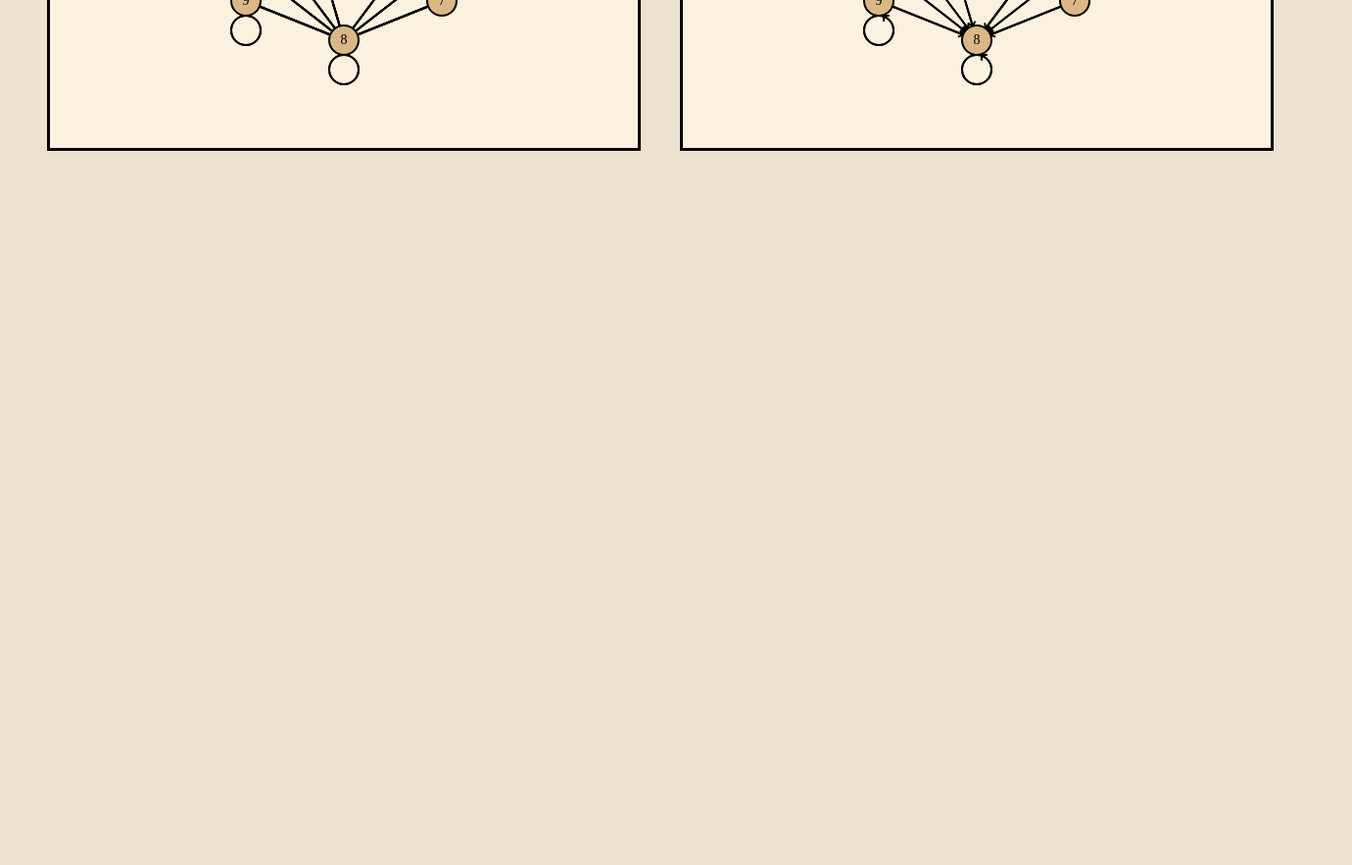
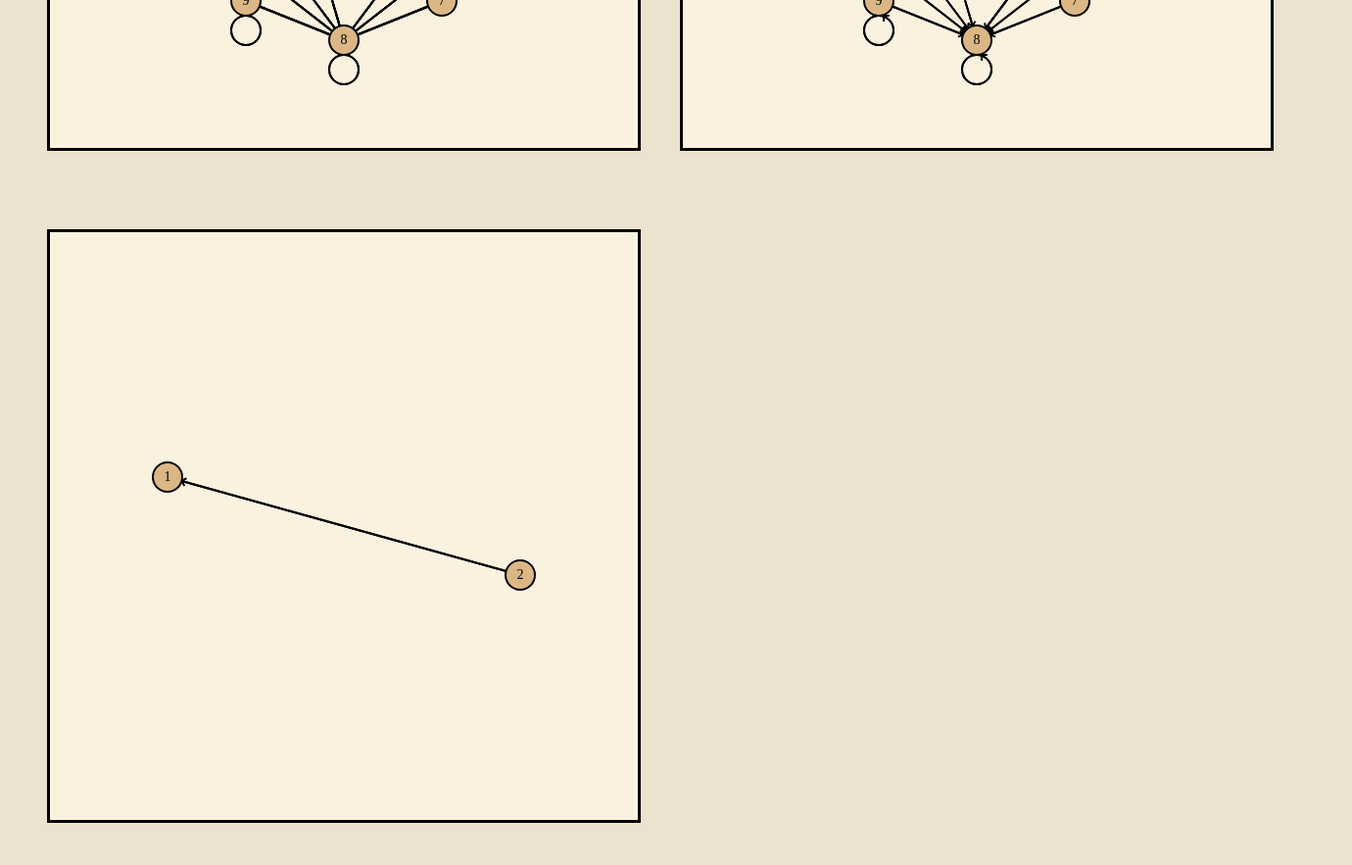
Before and after one commit to nevsetakpohano/lab-4, a plain HTML site: page index.html in a window 1280 px wide. Shown: the part 500-1383 px from the top of the page at 98% size, 1380 px wide, since content can reach past the window. Before the commit the page ends 800 px from the top, so only its background shows below. Drawn offline with nearby package versions, Linux system fonts and the light colour scheme.

Commit message:
Added all functional, including condensation graph

```diff
--- a/index.html
+++ b/index.html
@@ -13,7 +13,14 @@
       <div class="canvases">
         <canvas id="neNapr" class="neNapr" height="600" width="600"></canvas>
         <canvas id="napr" class="napr" height="600" width="600"></canvas>
-        <div class="controls"></div>
+      </div>
+      <div class="divCondGraph">
+        <canvas
+          id="condGraph"
+          class="condGraph"
+          height="600"
+          width="600"
+        ></canvas>
       </div>
     </div>
     <script src="//cdnjs.cloudflare.com/ajax/libs/seedrandom/3.0.5/seedrandom.min.js"></script>
--- a/lab4.js
+++ b/lab4.js
@@ -126,16 +126,152 @@ function countPaths(matrix) {
   );
 }
 
+function reachabilityMatrix(adjacencyMatrix) {
+  let reachability = Array.from({ length: qntnNodes }, () =>
+    Array(qntnNodes).fill(0)
+  );
+
+  for (let i = 0; i < qntnNodes; i++) {
+    for (let j = 0; j < qntnNodes; j++) {
+      if (adjacencyMatrix[i][j] === 1) {
+        reachability[i][j] = 1;
+      }
+    }
+  }
+
+  for (let k = 0; k < qntnNodes; k++) {
+    for (let i = 0; i < qntnNodes; i++) {
+      for (let j = 0; j < qntnNodes; j++) {
+        if (reachability[i][k] && reachability[k][j]) {
+          reachability[i][j] = 1;
+        }
+      }
+    }
+  }
+
+  return reachability;
+}
+
+function strongComponents(adjacencyMatrix) {
+  let index = 0;
+  const stack = [];
+  const visited = new Array(qntnNodes).fill(-1);
+  const min = new Array(qntnNodes).fill(-1);
+  const inStack = new Array(qntnNodes).fill(false);
+  const components = [];
+
+  function findComp(v) {
+    visited[v] = min[v] = index++;
+    stack.push(v);
+    inStack[v] = true;
+
+    for (let w = 0; w < qntnNodes; w++) {
+      if (adjacencyMatrix[v][w] !== 0) {
+        if (visited[w] === -1) {
+          findComp(w);
+          min[v] = Math.min(min[v], min[w]);
+        } else if (inStack[w]) {
+          min[v] = Math.min(min[v], visited[w]);
+        }
+      }
+    }
+
+    if (min[v] === visited[v]) {
+      const component = [];
+      let w;
+      do {
+        w = stack.pop();
+        inStack[w] = false;
+        component.push(w);
+      } while (w !== v);
+      components.push(component);
+    }
+  }
+
+  for (let i = 0; i < qntnNodes; i++) {
+    if (visited[i] === -1) {
+      findComp(i);
+    }
+  }
+
+  return components;
+}
+
+function createStrongConnectivityMatrix(adjacencyMatrix, components) {
+  const n = components.length;
+  const componentIndex = new Map();
+
+  components.forEach((component, index) => {
+    component.forEach((vertex) => {
+      componentIndex.set(vertex, index);
+    });
+  });
+
+  const strongConnectivityMatrix = Array.from({ length: n }, () =>
+    Array(n).fill(0)
+  );
+
+  for (let v = 0; v < adjacencyMatrix.length; v++) {
+    for (let w = 0; w < adjacencyMatrix[v].length; w++) {
+      if (adjacencyMatrix[v][w] !== 0) {
+        const vComponent = componentIndex.get(v);
+        const wComponent = componentIndex.get(w);
+        if (vComponent !== wComponent) {
+          strongConnectivityMatrix[vComponent][wComponent] = 1;
+        }
+      }
+    }
+  }
+
+  return strongConnectivityMatrix;
+}
+
+const components = strongComponents(matrixNotSymmetrical);
+console.log("Components of Strong Connectivity:");
+components.forEach((component, index) => {
+  console.log(`Component ${index + 1}: ${component}`);
+});
+
 const degreesSymmetrical = countDegrees(matrixSymmetrical);
 console.log("Degrees of symmetrical matrix : ");
 console.log(degreesSymmetrical);
 isGraphRegular(degreesSymmetrical);
 printHangingAndIsolatedNodes(degreesSymmetrical);
-countPaths(matrixSymmetrical);
+//countPaths(matrixSymmetrical);
+let reachabilitySymmetrical = reachabilityMatrix(matrixNotSymmetrical);
+console.log(reachabilitySymmetrical);
 
 const degreesNotSymmetrical = countDegrees(matrixNotSymmetrical);
 console.log("Degrees of not symmetrical matrix : ");
 console.log(degreesNotSymmetrical);
 isGraphRegular(degreesNotSymmetrical);
 printHangingAndIsolatedNodes(degreesNotSymmetrical);
-countPaths(matrixNotSymmetrical);
+//countPaths(matrixNotSymmetrical);
+let reachabilityNotSymmetrical = reachabilityMatrix(matrixNotSymmetrical);
+console.log(reachabilityNotSymmetrical);
+
+const strongConnectivityMatrix = createStrongConnectivityMatrix(
+  matrixNotSymmetrical,
+  components
+);
+console.log("Strong Connectivity Matrix:");
+console.log(strongConnectivityMatrix);
+
+qntnNodes = strongConnectivityMatrix.length;
+
+const nodePositionsCond = [
+  { x: 120, y: 250 }, //1
+  { x: 480, y: 350 }, //6
+  { x: 200, y: 450 }, //9
+  { x: 400, y: 150 }, //4
+  { x: 300, y: 490 }, //8
+  { x: 200, y: 150 }, //2
+  { x: 480, y: 250 }, //5
+  { x: 400, y: 450 }, //7
+  { x: 120, y: 350 }, //10
+  { x: 300, y: 110 }, //3
+];
+
+drawAllEdges(strongConnectivityMatrix, contextCond, nodePositionsCond);
+
+drawAllNodes(contextCond, "#DAB785", "black", nodePositionsCond);
--- a/script.js
+++ b/script.js
@@ -3,7 +3,10 @@ const canvasNapr = document.getElementById("napr");
 const contextNeNapr = canvasNeNapr.getContext("2d");
 const contextNapr = canvasNapr.getContext("2d");
 
-const qntnNodes = 10;
+const canvasCond = document.getElementById("condGraph");
+const contextCond = canvasCond.getContext("2d");
+
+let qntnNodes = 10;
 const coef1 = 1.0 - 0 * 0.01 - 1 * 0.01 - 0.3;
 const coef2 = 1.0 - 0 * 0.005 - 1 * 0.005 - 0.27;
 const radius = 15;
@@ -56,8 +59,9 @@ function generateAdjacencyMatrixNotSymmetrical(coef) {
   return matrix;
 }
 
-function drawAllNodes(context, colour, txtColour) {
-  nodePositions.forEach((position, index) => {
+function drawAllNodes(context, colour, txtColour, neededNodePositions) {
+  neededNodePositions.forEach((position, index) => {
+    if (index < qntnNodes) {
       context.fillStyle = colour;
       context.strokeStyle = "black";
       context.lineWidth = 2;
@@ -70,6 +74,7 @@ function drawAllNodes(context, colour, txtColour) {
       context.textAlign = "center";
       context.textBaseline = "middle";
       context.fillText(`${index + 1}`, position.x, position.y);
+    }
   });
 }
 
@@ -114,22 +119,29 @@ const drawArrow = (x, y, context, angle, size) => {
   context.restore();
 };
 
-function drawEdgeArrow(fromNode, toNode, context) {
-  const startX = nodePositions[fromNode].x;
-  const startY = nodePositions[fromNode].y;
-  const endX = nodePositions[toNode].x;
-  const endY = nodePositions[toNode].y;
+function drawEdgeArrow(fromNode, toNode, context, neededNodePositions) {
+  const startX = neededNodePositions[fromNode].x;
+  const startY = neededNodePositions[fromNode].y;
+  const endX = neededNodePositions[toNode].x;
+  const endY = neededNodePositions[toNode].y;
   const angle = Math.atan2(startY - endY, startX - endX);
   const indentX = radius * Math.cos(angle);
   const indentY = radius * Math.sin(angle);
   drawArrow(endX + indentX, endY + indentY, context, angle, 4);
 }
 
-function drawEdge(fromNode, toNode, context, colour, lineWidth) {
-  const startX = nodePositions[fromNode].x;
-  const startY = nodePositions[fromNode].y;
-  const endX = nodePositions[toNode].x;
-  const endY = nodePositions[toNode].y;
+function drawEdge(
+  fromNode,
+  toNode,
+  context,
+  colour,
+  lineWidth,
+  neededNodePositions
+) {
+  const startX = neededNodePositions[fromNode].x;
+  const startY = neededNodePositions[fromNode].y;
+  const endX = neededNodePositions[toNode].x;
+  const endY = neededNodePositions[toNode].y;
   context.strokeStyle = colour;
   context.lineWidth = lineWidth;
   context.beginPath();
@@ -139,19 +151,27 @@ function drawEdge(fromNode, toNode, context, colour, lineWidth) {
   context.closePath();
 }
 
-function drawAllEdges(matrix, context) {
+function drawAllEdges(matrix, context, neededNodePositions) {
   for (let i = 0; i < qntnNodes; i++) {
     for (let j = 0; j < qntnNodes; j++) {
       if (matrix[i][j] === 1) {
-        drawEdge(i, j, context, "black", 2);
+        if (neededNodePositions === nodePositions) {
+          drawEdge(i, j, context, "black", 2, nodePositions);
+        } else if (neededNodePositions === nodePositionsCond) {
+          drawEdge(i, j, context, "black", 2, nodePositionsCond);
+        }
 
-        if (context === contextNapr) {
-          drawEdgeArrow(i, j, context);
+        if (context === contextNapr || context === contextCond) {
+          if (neededNodePositions === nodePositions) {
+            drawEdgeArrow(i, j, context, nodePositions);
+          } else if (neededNodePositions === nodePositionsCond) {
+            drawEdgeArrow(i, j, context, nodePositionsCond);
+          }
         }
         if (i === j) {
           context.beginPath();
-          const endX = nodePositions[j].x;
-          const endY = nodePositions[j].y;
+          const endX = neededNodePositions[j].x;
+          const endY = neededNodePositions[j].y;
           if (i < 5) {
             context.arc(
               endX,
@@ -161,10 +181,10 @@ function drawAllEdges(matrix, context) {
               (3 * Math.PI) / 2,
               true
             );
-            if (context === contextNapr) {
+            if (context === contextNapr || context === contextCond) {
               drawArrow(
-                nodePositions[i].x + 5,
-                nodePositions[i].y - 15,
+                neededNodePositions[i].x + 5,
+                neededNodePositions[i].y - 15,
                 context,
                 -Math.PI / 4,
                 4
@@ -180,10 +200,10 @@ function drawAllEdges(matrix, context) {
               (-3 * Math.PI) / 2,
               true
             );
-            if (context === contextNapr) {
+            if (context === contextNapr || context === contextCond) {
               drawArrow(
-                nodePositions[i].x + 5,
-                nodePositions[i].y + 15,
+                neededNodePositions[i].x + 5,
+                neededNodePositions[i].y + 15,
                 context,
                 Math.PI / 4,
                 4
@@ -204,8 +224,8 @@ console.log("Symmetrical matrix : ", matrixSymmetrical);
 const matrixNotSymmetrical = generateAdjacencyMatrixNotSymmetrical(coef1);
 console.log("Not symmetrical matrix : ", matrixNotSymmetrical);
 
-drawAllEdges(matrixNotSymmetrical, contextNapr);
-drawAllEdges(matrixSymmetrical, contextNeNapr);
+drawAllEdges(matrixNotSymmetrical, contextNapr, nodePositions);
+drawAllEdges(matrixSymmetrical, contextNeNapr, nodePositions);
 
-drawAllNodes(contextNeNapr, "#DAB785", "black");
-drawAllNodes(contextNapr, "#DAB785", "black");
+drawAllNodes(contextNeNapr, "#DAB785", "black", nodePositions);
+drawAllNodes(contextNapr, "#DAB785", "black", nodePositions);
--- a/style.css
+++ b/style.css
@@ -1,4 +1,4 @@
-.napr, .neNapr {
+.napr, .neNapr, .condGraph {
     border: 3px solid black;
     background-color: #faf1df;
     display: flex;
@@ -11,25 +11,8 @@ body {
 
 }
 
-.canvases{
+.canvases, .divCondGraph{
     padding: 20px;
     display: flex;
 
 }
-
-.controls {
-    margin: 20px;
-    display: flex;
-    flex-direction: column;
-
-}
-
-button {
-    margin: 5px;
-    padding: 10px 20px;
-    font-size: 16px;
-    cursor: pointer;
-    border-radius: 2px;
-    background-color: #DAB785;
-
-}
```
Lines whose indentation alone changed are shown as unchanged.
